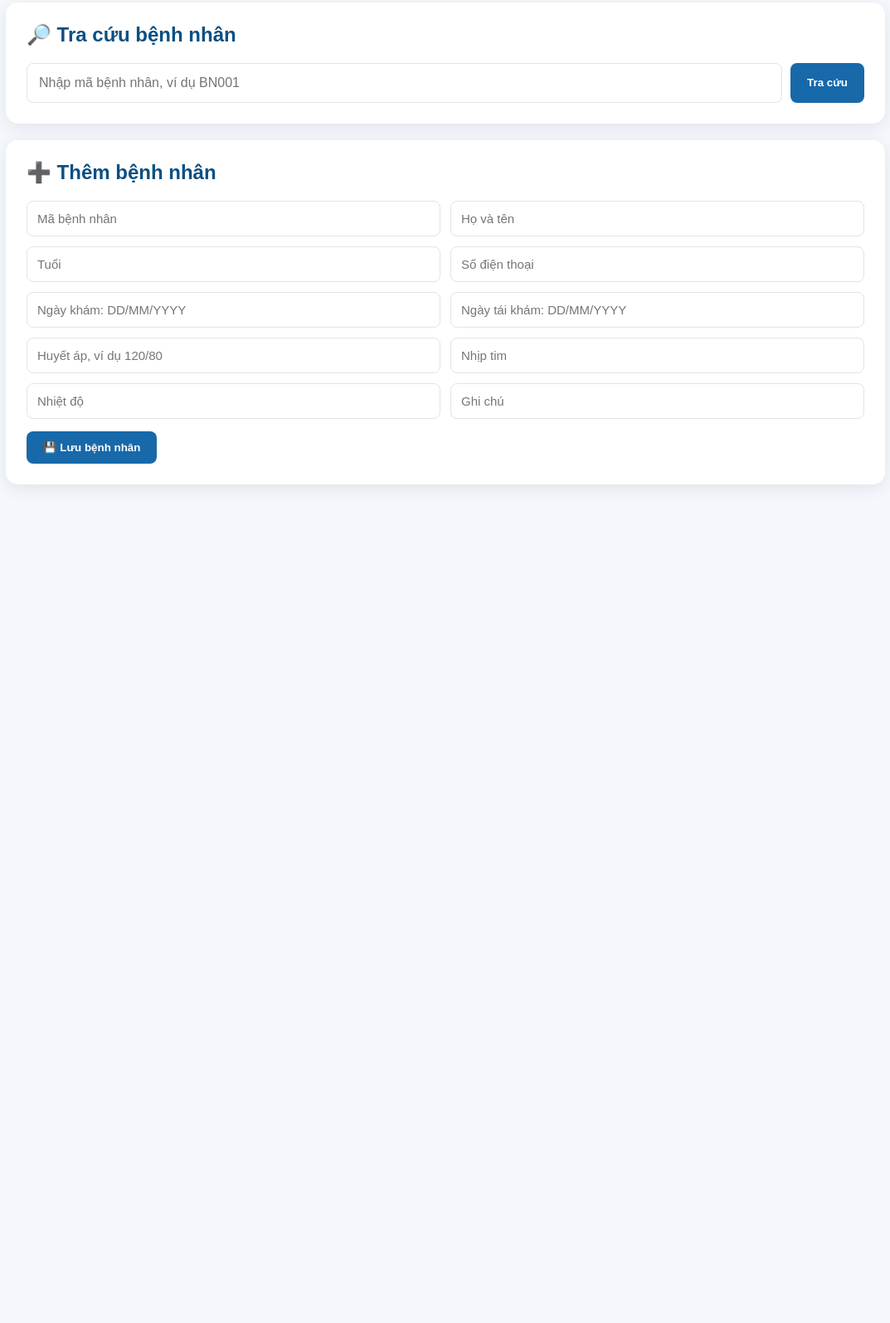
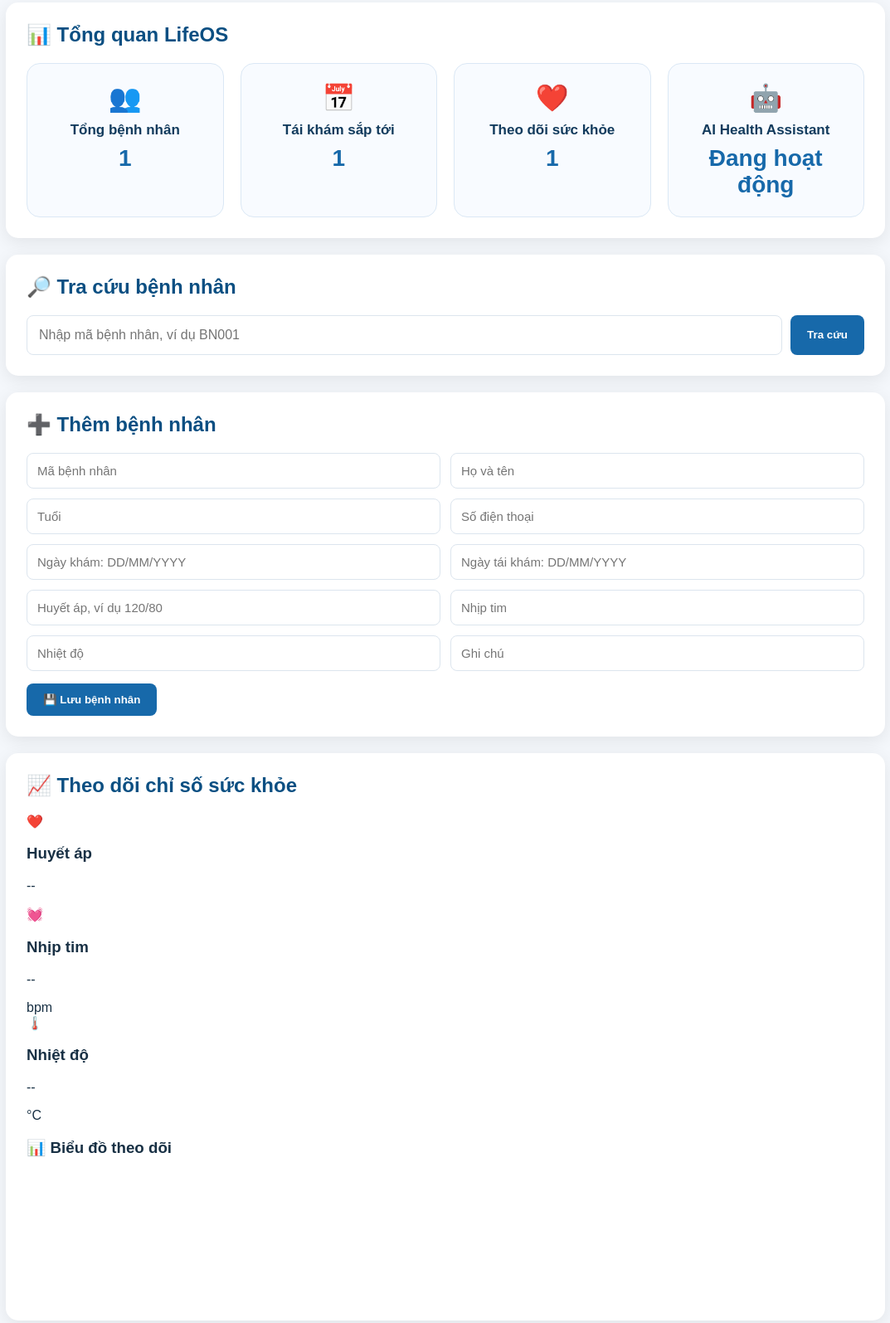
Before and after one commit to vothiquynhnhu210902-crypto/LifeOS-Health-Platform, a plain HTML site: page index.html in a window 1280 px wide. Shown: the part 138-1733 px from the top of the page at 83% size, without its empty margins (103-1176 px from the left). Before the commit the page ends 800 px from the top, so only its background shows below. Drawn offline with Linux system fonts and the light colour scheme.

Commit message:
Add files via upload

```diff
--- a/index.html
+++ b/index.html
@@ -29,7 +29,51 @@
 
 
     <main>
+<!-- ========================= -->
+<!-- DASHBOARD TỔNG QUAN -->
+<!-- ========================= -->
 
+<section class="card dashboard-section">
+
+    <h2>📊 Tổng quan LifeOS</h2>
+
+    <div class="dashboard-grid">
+
+        <div class="dashboard-item">
+            <div class="dashboard-icon">👥</div>
+            <div>
+                <h3>Tổng bệnh nhân</h3>
+                <p id="totalPatients">0</p>
+            </div>
+        </div>
+
+        <div class="dashboard-item">
+            <div class="dashboard-icon">📅</div>
+            <div>
+                <h3>Tái khám sắp tới</h3>
+                <p id="upcomingVisits">0</p>
+            </div>
+        </div>
+
+        <div class="dashboard-item">
+            <div class="dashboard-icon">❤️</div>
+            <div>
+                <h3>Theo dõi sức khỏe</h3>
+                <p id="healthRecords">0</p>
+            </div>
+        </div>
+
+        <div class="dashboard-item">
+            <div class="dashboard-icon">🤖</div>
+            <div>
+                <h3>AI Health Assistant</h3>
+                <p>Đang hoạt động</p>
+            </div>
+        </div>
+
+    </div>
+
+</section>
         <!-- ========================= -->
         <!-- TRA CỨU BỆNH NHÂN -->
         <!-- ========================= -->
@@ -157,7 +201,46 @@
         </section>
 
 
-        <!-- ========================= -->
+
+       <!-- ========================= -->
+<!-- THEO DÕI SỨC KHỎE -->
+<!-- ========================= -->
+
+<section class="card health-section">
+
+    <h2>📈 Theo dõi chỉ số sức khỏe</h2>
+
+    <div class="health-grid">
+
+        <div class="health-item">
+            <div class="health-icon">❤️</div>
+            <h3>Huyết áp</h3>
+            <p id="dashboardBloodPressure">--</p>
+        </div>
+
+        <div class="health-item">
+            <div class="health-icon">💓</div>
+            <h3>Nhịp tim</h3>
+            <p id="dashboardHeartRate">--</p>
+            <span>bpm</span>
+        </div>
+
+        <div class="health-item">
+            <div class="health-icon">🌡️</div>
+            <h3>Nhiệt độ</h3>
+            <p id="dashboardTemperature">--</p>
+            <span>°C</span>
+        </div>
+
+    </div>
+
+    <div class="health-chart">
+        <h3>📊 Biểu đồ theo dõi</h3>
+        <canvas id="healthChart"></canvas>
+    </div>
+
+</section>
+<!-- ========================= -->
         <!-- AI -->
         <!-- ========================= -->
 
--- a/script.js
+++ b/script.js
@@ -1,9 +1,12 @@
-// ========================================
+
 // DỮ LIỆU BỆNH NHÂN
 // ========================================
 
-const patients = [
+let patients = JSON.parse(localStorage.getItem("lifeosPatients")) || [];
 
+// Nếu chưa có dữ liệu thì tạo bệnh nhân mặc định
+if (!Array.isArray(patients) || patients.length === 0) {
+    patients = [
         {
             code: "BN001",
             name: "Nguyễn Văn An",
@@ -19,8 +22,10 @@ const patients = [
 
             note: "Tái khám định kỳ sau điều trị"
         }
+    ];
 
-];
+    localStorage.setItem("lifeosPatients", JSON.stringify(patients));
+}
 
 
 // ========================================
@@ -54,6 +59,9 @@ function searchPatient() {
 
 
     showPatient(patient);
+  document.getElementById("dashboardBloodPressure").textContent = patient.bloodPressure || "--";
+document.getElementById("dashboardHeartRate").textContent = patient.heartRate || "--";
+document.getElementById("dashboardTemperature").textContent = patient.temperature || "--";
 }
 
 
@@ -527,7 +535,7 @@ function addPatient() {
 
 
     // Thêm bệnh nhân vào danh sách
-    patients.push(newPatient);
+    patients.push(newPatient);localStorage.setItem("lifeosPatients", JSON.stringify(patients));
 
 
     // Thông báo
@@ -548,3 +556,38 @@ function addPatient() {
     document.getElementById("newTemperature").value = "";
     document.getElementById("newNote").value = "";
 }
+// =========================
+// CẬP NHẬT DASHBOARD
+// =========================
+
+function updateDashboard() {
+
+    // Tổng số bệnh nhân
+    const totalPatients = patients.length;
+
+    document.getElementById("totalPatients").textContent = totalPatients;
+
+
+    // Đếm số bệnh nhân có ngày tái khám
+    const upcomingVisits = patients.filter(patient => {
+        return patient.followDate && patient.followDate.trim() !== "";
+    }).length;
+
+    document.getElementById("upcomingVisits").textContent = upcomingVisits;
+
+
+    // Số hồ sơ có dữ liệu sức khỏe
+    const healthRecords = patients.filter(patient => {
+        return patient.bloodPressure ||
+               patient.heartRate ||
+               patient.temperature;
+    }).length;
+
+    document.getElementById("healthRecords").textContent = healthRecords;
+}
+
+
+// Cập nhật Dashboard khi mở website
+document.addEventListener("DOMContentLoaded", function () {
+    updateDashboard();
+});
--- a/style.css
+++ b/style.css
@@ -253,3 +253,58 @@ button:hover {
     }
 
 }
+/* =========================
+   DASHBOARD LIFEOS
+   ========================= */
+
+.dashboard-grid {
+    display: grid;
+    grid-template-columns: repeat(4, 1fr);
+    gap: 20px;
+    margin-top: 20px;
+}
+
+.dashboard-item {
+    background: #f8fbff;
+    border: 1px solid #dbe8f5;
+    border-radius: 16px;
+    padding: 22px;
+    text-align: center;
+    transition: 0.2s;
+}
+
+.dashboard-item:hover {
+    transform: translateY(-3px);
+    box-shadow: 0 6px 18px rgba(0, 0, 0, 0.08);
+}
+
+.dashboard-icon {
+    font-size: 32px;
+    margin-bottom: 10px;
+}
+
+.dashboard-item h3 {
+    margin: 8px 0;
+    font-size: 17px;
+    color: #123b5d;
+}
+
+.dashboard-item p {
+    margin: 0;
+    font-size: 28px;
+    font-weight: bold;
+    color: #1769aa;
+}
+
+/* Hiển thị đẹp trên điện thoại */
+@media (max-width: 800px) {
+    .dashboard-grid {
+        grid-template-columns: repeat(2, 1fr);
+    }
+}
+
+@media (max-width: 500px) {
+    .dashboard-grid {
+        grid-template-columns: 1fr;
+    }
+}
```
Lines whose indentation alone changed are shown as unchanged.
